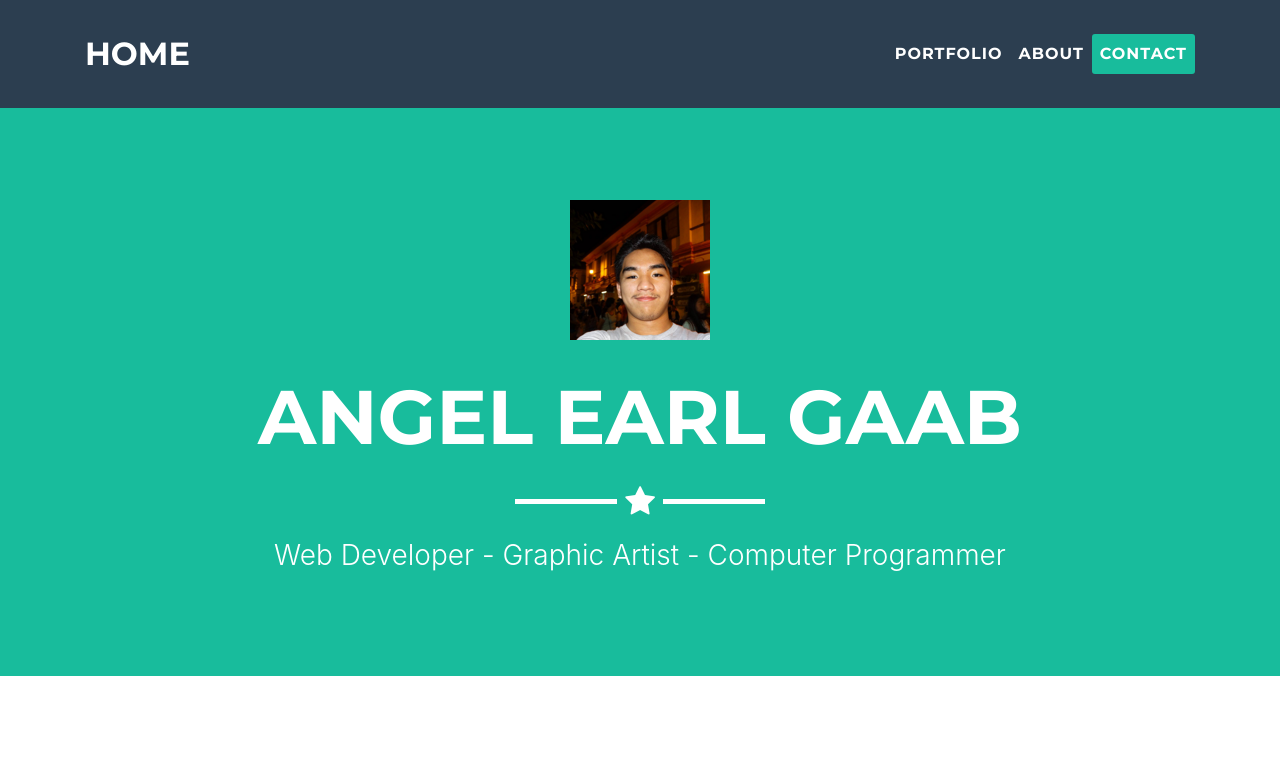
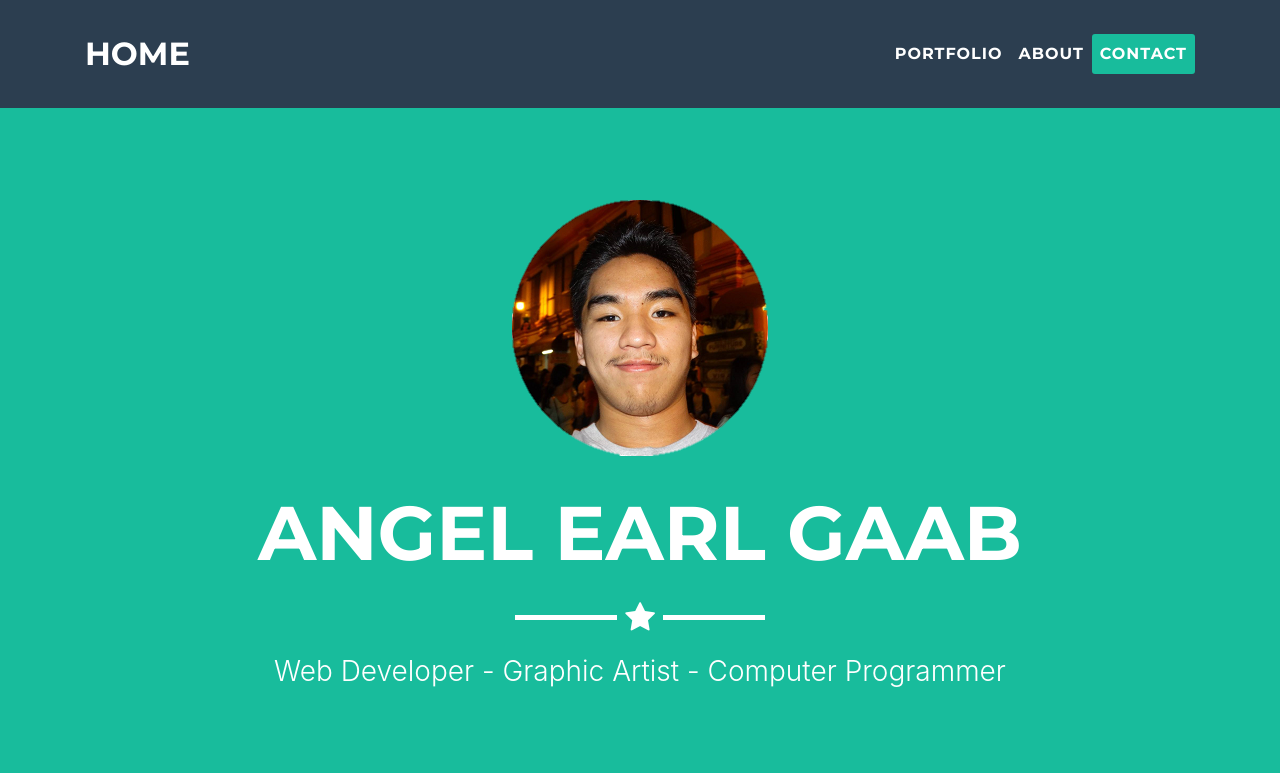
Before and after one commit to AEBG/aebg.github.io, a website with bundled scripts: page index.html in a window 1280 px wide. Shown: the top 773 px of the page. Built offline with nearby package versions, Linux system fonts and the light colour scheme; a script that the page names is missing.

Commit message:
Upload File

```diff
--- a/index.html
+++ b/index.html
@@ -52,7 +52,7 @@
     <!-- Header -->
     <header class="masthead">
       <div class="container">
-        <img class="img-fluid" src="img/pic.png" alt="">
+        <img class="img-fluid" src="img/aebg.png" alt="">
         <div class="intro-text">
           <span class="name">Angel Earl Gaab</span>
           <hr class="star-light">
```
Also changed, not shown: img/aebg.png (added), img/pic.png (deleted).
